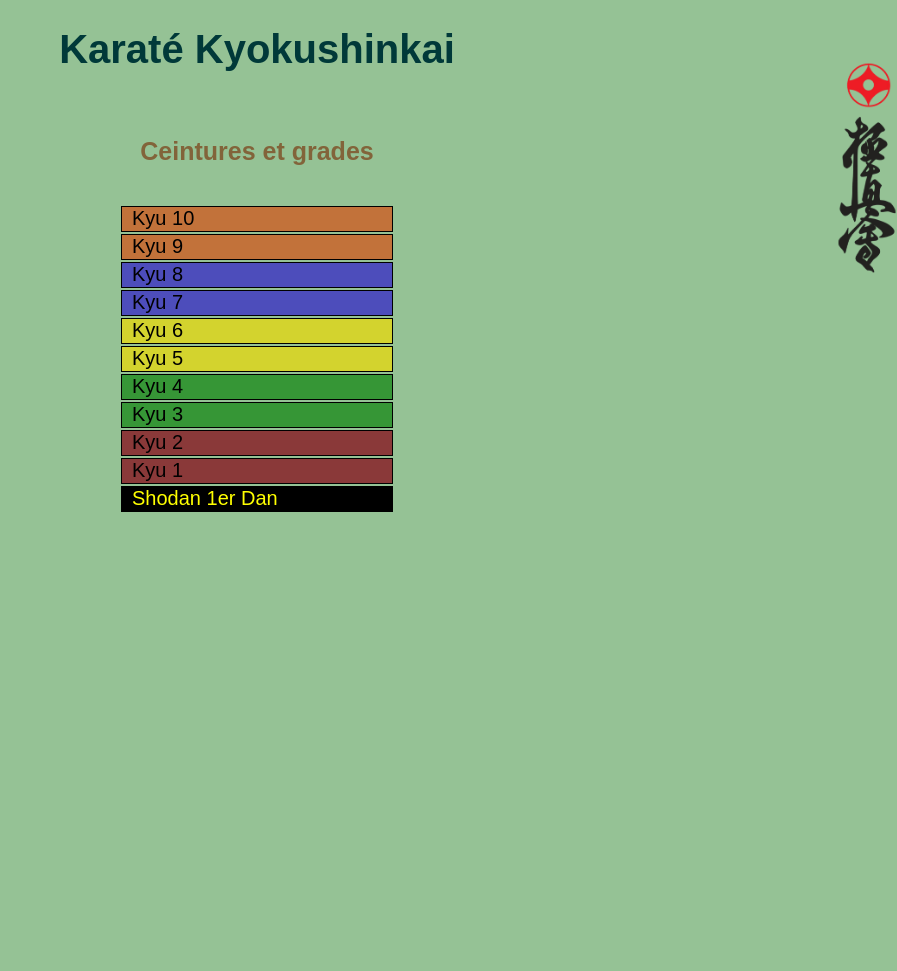
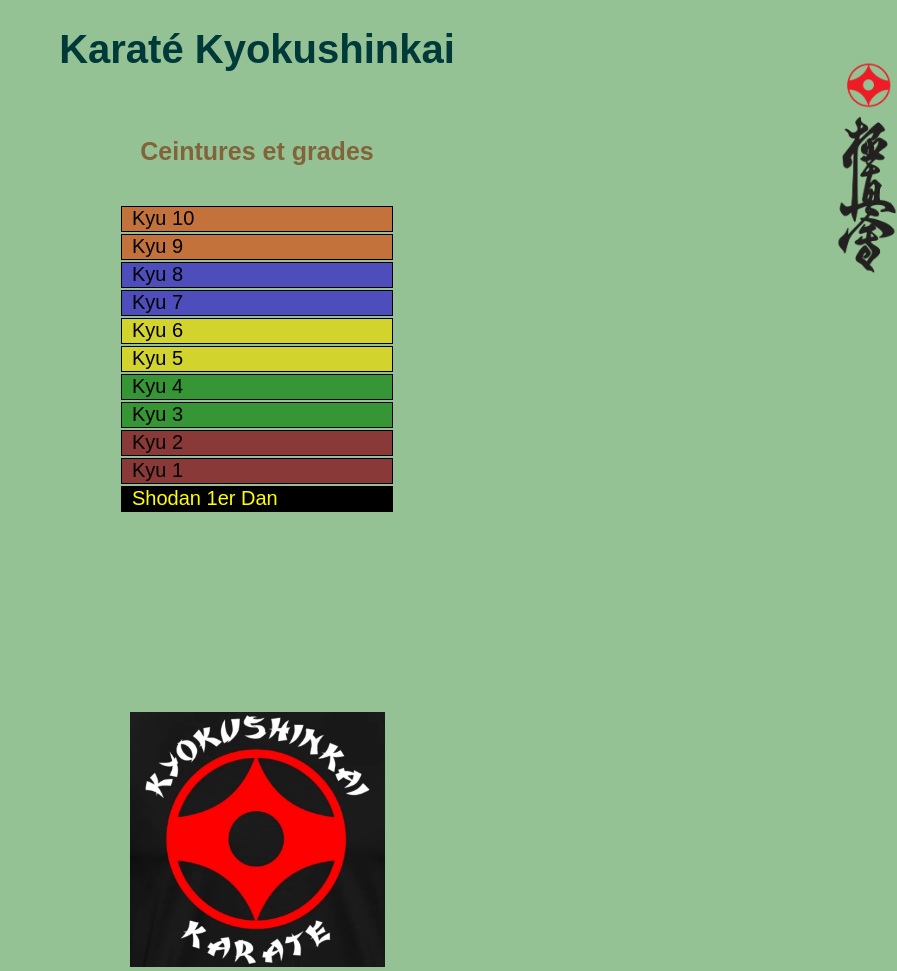
Before and after one commit to LEFEBURE6/Application-karate-kyokushinkai2, a website: page index.html in a window 1280 px wide. Shown: the whole page, without its empty margins (383-1280 px from the left). Before the commit the page ends 800 px from the top, so only its background shows below. Drawn offline with Linux system fonts and the light colour scheme.

Commit message:
update logo

```diff
--- a/index.html
+++ b/index.html
@@ -93,7 +93,7 @@
 
 <div id="logokyokushin">
     <a href="page lexique.html">
-
+        <img src="kyokushin-karate-japan-logo.png" alt="logokyokushin">
     </a>
 </div>
 
```
